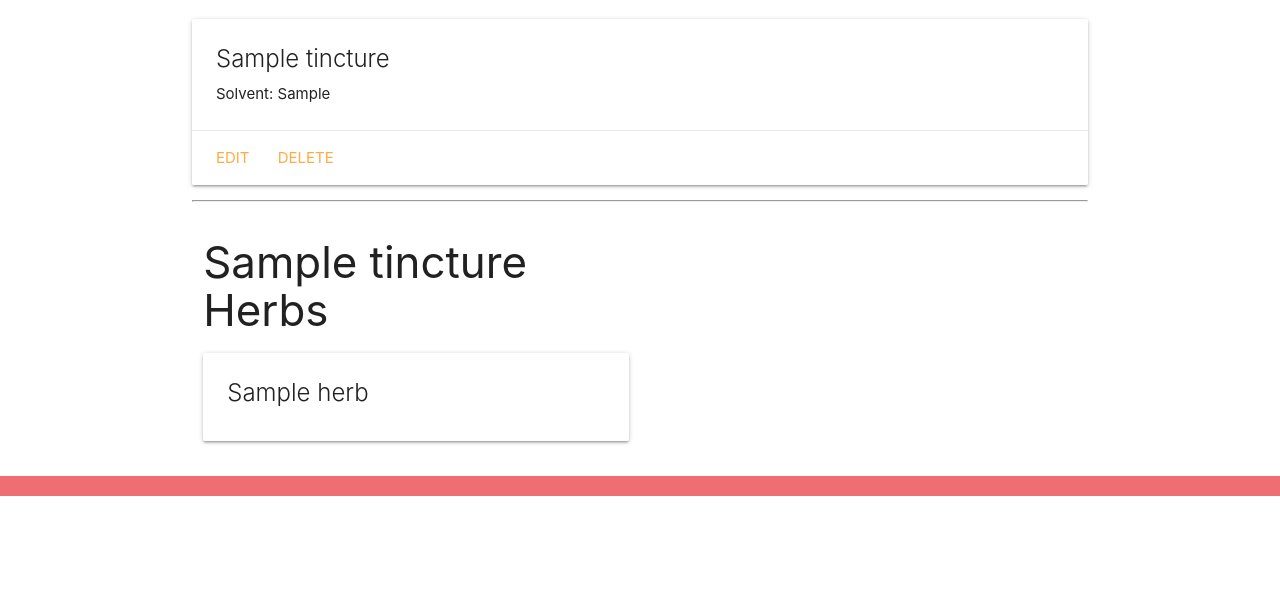
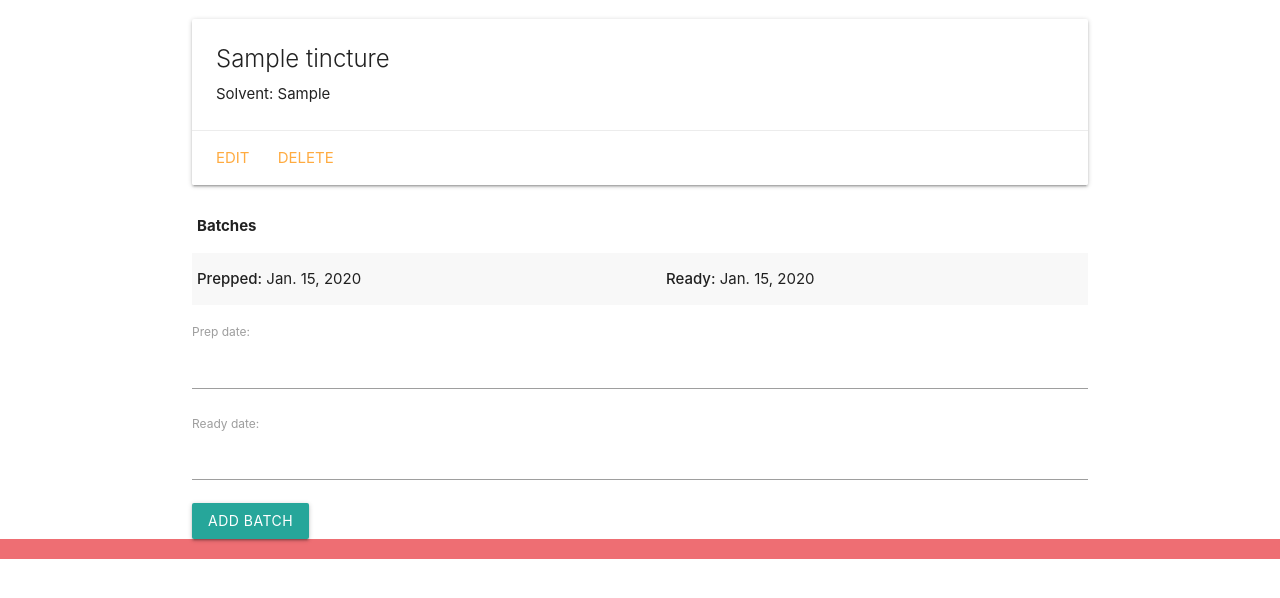
Before and after one commit to nadianicole1990/herbs_and_amber, a Django app: page /tinctures/1/ in a window 1280 px wide. Shown: the part 181-779 px from the top of the page. Run offline with Django 4.2, Linux system fonts and the light colour scheme; tables that the repository leaves empty hold one stand-in row (values such as "Sample post").

Commit message:
Add && Begin to Implement Batch Model

```diff
--- a/main_app/admin.py
+++ b/main_app/admin.py
@@ -1,6 +1,7 @@
 from django.contrib import admin
-from .models import Herb, Tincture
+from .models import Herb, Tincture, Batch
 
 # Register your models here.
 admin.site.register(Herb)
 admin.site.register(Tincture)
+admin.site.register(Batch)
--- /dev/null
+++ b/main_app/forms.py
@@ -0,0 +1,7 @@
+from django.forms import ModelForm
+from .models import Batch
+
+class BatchForm(ModelForm):
+  class Meta:
+    model = Batch
+    fields = ['prep_date', 'ready_date']
--- a/main_app/models.py
+++ b/main_app/models.py
@@ -39,3 +39,14 @@ class Tincture(models.Model):
 
     def __str__(self):
         return self.name
+
+class Batch(models.Model):
+    prep_date = models.DateField('prep date')
+    ready_date = models.DateField('ready date')
+    tincture = models.ForeignKey(Tincture, on_delete=models.CASCADE)
+
+    def __str__(self):
+        return f"New Batch prepped on {self.prep_date}. To be strained and bottle on {self.ready_date}"
+
+    class Meta:
+        ordering = ['-prep_date']
--- a/main_app/templates/base.html
+++ b/main_app/templates/base.html
@@ -12,6 +12,7 @@
       href="https://cdnjs.cloudflare.com/ajax/libs/materialize/1.0.0/css/materialize.min.css"
     />
     <link rel="stylesheet" type="text/css" href="{% static 'css/style.css' %}" />
+    <script src="https://cdnjs.cloudflare.com/ajax/libs/materialize/1.0.0/js/materialize.min.js"></script>
   </head>
   <body>
     <header class="navbar-fixed">
--- a/main_app/templates/main_app/tincture_form.html
+++ b/main_app/templates/main_app/tincture_form.html
@@ -10,7 +10,7 @@
 
 {% endif %}
 
-<form action="" method="post">
+<form action="" method="POST">
 
   {% csrf_token %}
 
--- a/main_app/templates/tinctures/detail.html
+++ b/main_app/templates/tinctures/detail.html
@@ -13,21 +13,37 @@
   </div>
 </div>
 
-<hr />
-<div class="row">
-  <div class="col s6">
-    <h3>{{ tincture.name }} Herbs</h3>
-    {% if tincture.herbs.count %} {% for herb in tincture.herbs.all %}
-    <div class="card">
-      <div class="card-content">
-        <span class="card-title">
-          {{ herb.name }}
-        </span>
-      </div>
-    </div>
-    {% endfor %} {% else %}
-    <h5>No Herbs Yet</h5>
-    {% endif %}
-  </div>
+<div class="col s6">
+  <table class="striped">
+    <thead>
+      <tr>
+        <th>Batches</th>
+      </tr>
+    </thead>
+    <tbody>
+      {% for batch in tincture.batch_set.all %}
+      <tr>
+        <td><strong>Prepped:</strong> {{ batch.prep_date }}</td>
+        <td><strong>Ready:</strong> {{ batch.ready_date }}</td>
+      </tr>
+      {% endfor %}
+    </tbody>
+  </table>
+  <form action="{% url 'add_batch' tincture.id %}" method="POST">
+    {% csrf_token %} {{ batch_form.as_p }}
+    <input type="submit" class="btn" value="Add Batch" />
+  </form>
+</div>
+</div>
+
+<script>
+  var dateEl = document.getElementById('id_date');
+  M.Datepicker.init(dateEl, {
+    format: 'yyyy-mm-dd',
+    defaultDate: new Date(),
+    setDefaultDate: true,
+    autoClose: true
+  });
+</script>
 
 {% endblock %}
--- a/main_app/urls.py
+++ b/main_app/urls.py
@@ -13,4 +13,5 @@ urlpatterns = [
     path('tinctures/create/', views.TinctureCreate.as_view(), name='tincture_create'),
     path('tinctures/<int:pk>/update/', views.TinctureUpdate.as_view(), name='tinctures_update'),
     path('tinctures/<int:pk>/delete/', views.TinctureDelete.as_view(), name='tinctures_delete'),
+    path('tinctures/<int:tincture_id>/add_batch/', views.add_batch, name='add_batch'),
 ]
--- a/main_app/views.py
+++ b/main_app/views.py
@@ -1,6 +1,7 @@
-from django.shortcuts import render
+from django.shortcuts import render, redirect
 from django.views.generic.edit import CreateView, UpdateView, DeleteView
 from .models import Herb, Tincture
+from .forms import BatchForm
 
 # Create your views here.
 def home(request):
@@ -29,7 +30,18 @@ def tinctures_index(request):
 
 def tinctures_detail(request, tincture_id):
     tincture = Tincture.objects.get(id=tincture_id)
-    return render(request, 'tinctures/detail.html', { 'tincture': tincture })
+    batch_form = BatchForm()
+    return render(request, 'tinctures/detail.html', {
+        'tincture': tincture, 'batch_form': batch_form
+    })
+
+def add_batch(request, tincture_id):
+    form = BatchForm(request.POST)
+    if form.is_valid():
+        new_batch = form.save(commit=False)
+        new_batch.tincture_id = tincture_id
+        new_batch.save()
+    return redirect('detail', tincture_id=tincture_id)
 
 class TinctureCreate(CreateView):
     model = Tincture
```
Also changed, not shown: main_app/migrations/0004_batch.py (added).
